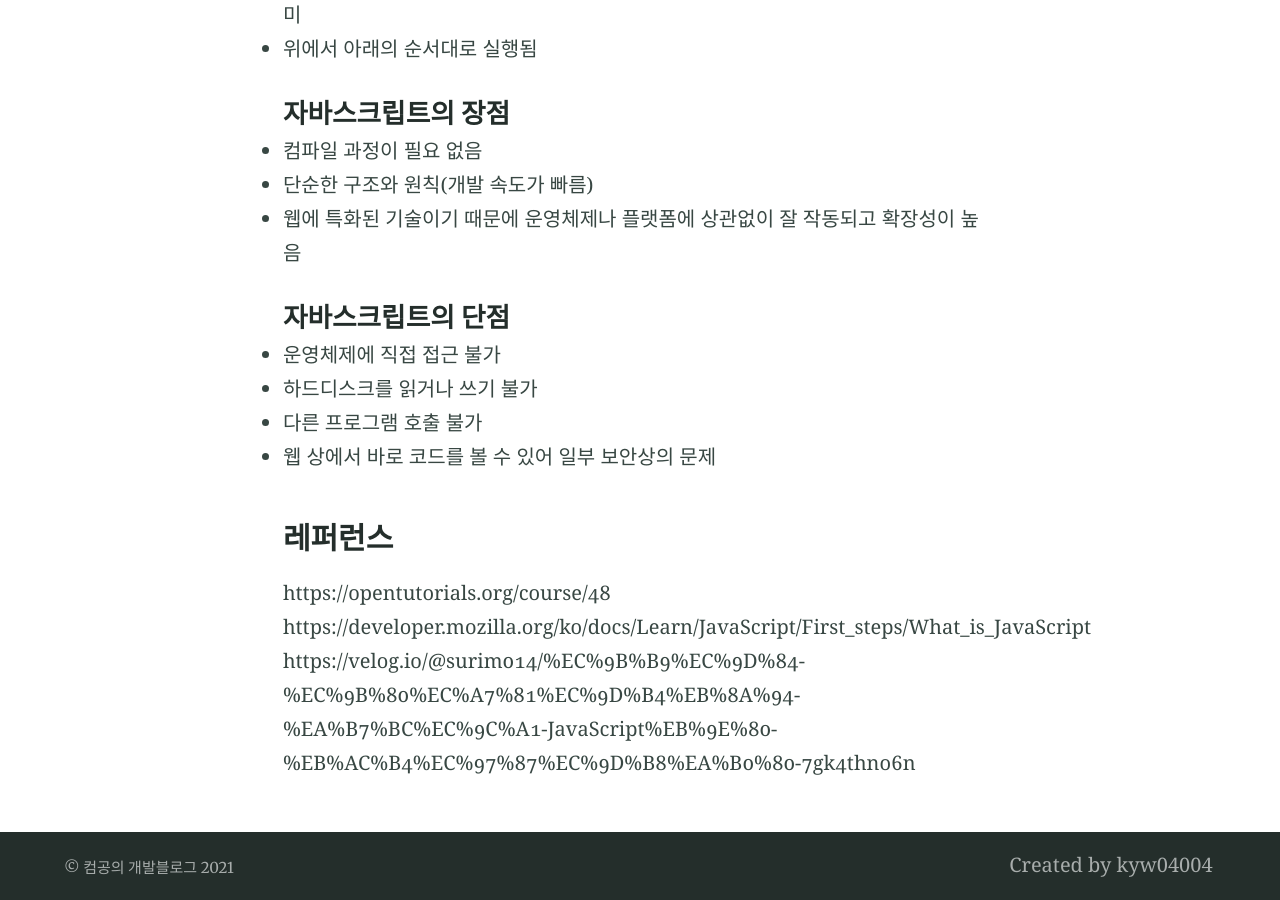
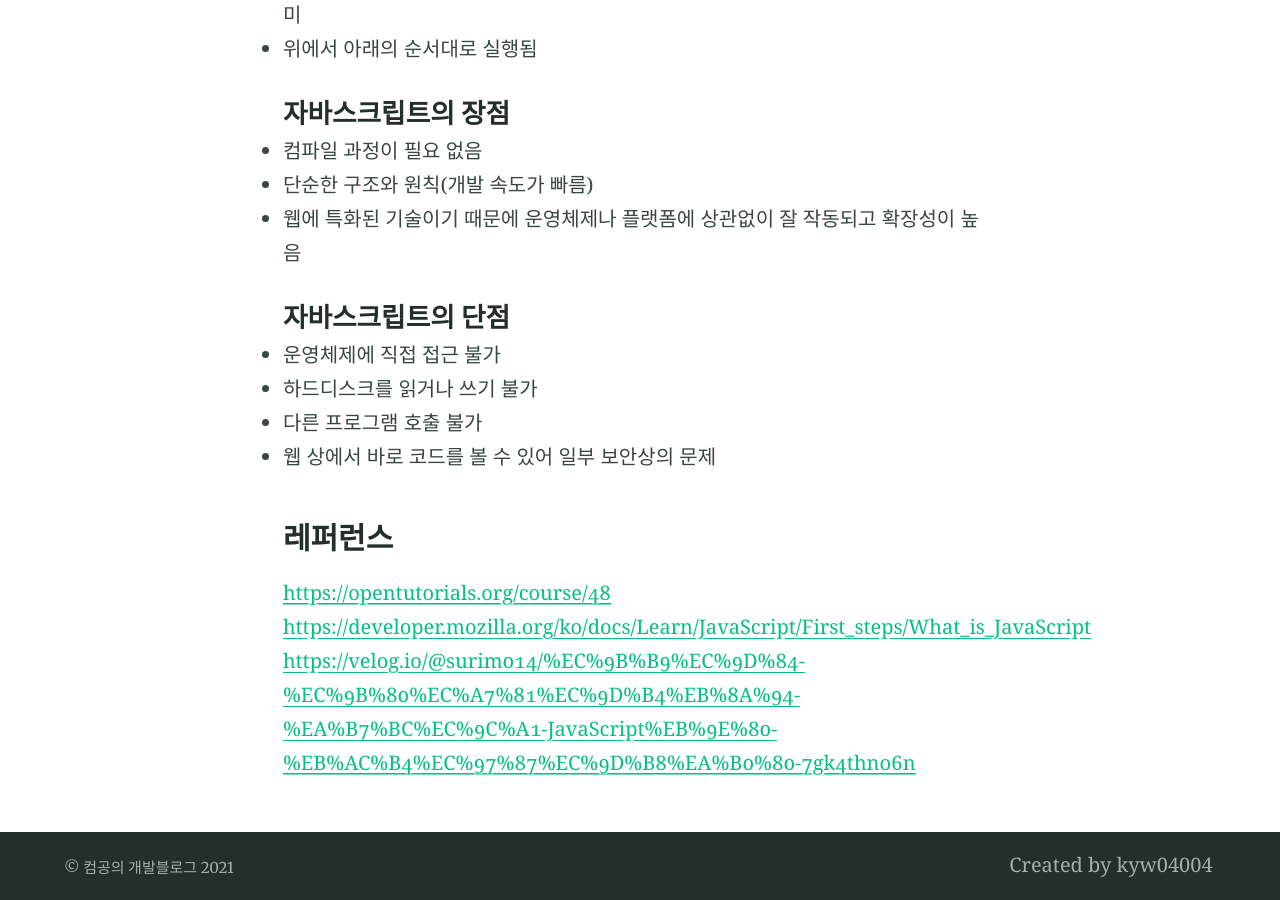
Before and after one commit to kyw04004/kyw04004.github.io, a Jekyll site: the page built from _posts/2021-11-24-post-JavaScript.md, in a window 1280 px wide and 900 px high, scrolled down 1232 px. Built offline with Jekyll 4.4.1, drawn with Linux system fonts in a browser that asks for light colours; our own code applies the rules of GitHub Pages for plain Markdown files; part of the change alters nothing that is shown.

```diff
--- a/_posts/2021-11-24-post-JavaScript.md
+++ b/_posts/2021-11-24-post-JavaScript.md
@@ -1,21 +1,24 @@
 ---
 title: JavaScript란?
 categories:
-- Javascript
+- JavaScript
 excerpt: "자바스크립트 설명문입니다. "
 feature_text: |
   ## JavaScript란?
   자바스크립트
 feature_image: "https://picsum.photos/2560/600?image=733"
 image: "https://picsum.photos/2560/600?image=733"
+
 ---
 
 ### 자바스크립트란?
+
 - HTML과 CSS로 만들어진 웹페이지를 동적(이벤트 기능)으로 변경해주는 언어
 - 타입을 명시할 필요가 없는 인터프리터 언어이자 객체 기반의 스크립트 프로그래밍 언어
 - C언어 기반으로 C언어와 유사한 점이 많음
 
 #### 자바스크립트가 할 수 있는 일
+
 - HTML 페이지 변경 및 HTML 엘리먼트와 콘텐츠의 추가나 제거
 - CSS 및 HTML 엘리먼트의 스타일 변경
 - 사용자와의 상호작용, 폼의 유효성 검증
@@ -25,22 +28,26 @@ image: "https://picsum.photos/2560/600?image=733"
 - Node.js 프레임워크를 이용한 서버 개발
 
 #### 자바스크립트의 동작과정
+
 - 자바스크립트는 HTML과 CSS가 결합되고 웹페이지 상에서 올려진 후, 브라우저의 자바스크립트 엔진에 의해 실행됨
 - 이는 페이지의 구조와 스타일 등을 정해놓고, 자바스크립트가 실행된다는 것과 같은 의미
 - 위에서 아래의 순서대로 실행됨
 
 #### 자바스크립트의 장점
+
 - 컴파일 과정이 필요 없음
 - 단순한 구조와 원칙(개발 속도가 빠름)
 - 웹에 특화된 기술이기 때문에 운영체제나 플랫폼에 상관없이 잘 작동되고 확장성이 높음
 
 #### 자바스크립트의 단점
+
 - 운영체제에 직접 접근 불가
 - 하드디스크를 읽거나 쓰기 불가
 - 다른 프로그램 호출 불가
 - 웹 상에서 바로 코드를 볼 수 있어 일부 보안상의 문제
 
 ### 레퍼런스
-https://opentutorials.org/course/48
-https://developer.mozilla.org/ko/docs/Learn/JavaScript/First_steps/What_is_JavaScript
-https://velog.io/@surim014/%EC%9B%B9%EC%9D%84-%EC%9B%80%EC%A7%81%EC%9D%B4%EB%8A%94-%EA%B7%BC%EC%9C%A1-JavaScript%EB%9E%80-%EB%AC%B4%EC%97%87%EC%9D%B8%EA%B0%80-7gk4thno6n
+
+[https://opentutorials.org/course/48](https://opentutorials.org/course/48)
+[https://developer.mozilla.org/ko/docs/Learn/JavaScript/First_steps/What_is_JavaScript](https://developer.mozilla.org/ko/docs/Learn/JavaScript/First_steps/What_is_JavaScript)
+[https://velog.io/@surim014/%EC%9B%B9%EC%9D%84-%EC%9B%80%EC%A7%81%EC%9D%B4%EB%8A%94-%EA%B7%BC%EC%9C%A1-JavaScript%EB%9E%80-%EB%AC%B4%EC%97%87%EC%9D%B8%EA%B0%80-7gk4thno6n](https://velog.io/@surim014/%EC%9B%B9%EC%9D%84-%EC%9B%80%EC%A7%81%EC%9D%B4%EB%8A%94-%EA%B7%BC%EC%9C%A1-JavaScript%EB%9E%80-%EB%AC%B4%EC%97%87%EC%9D%B8%EA%B0%80-7gk4thno6n)
```
